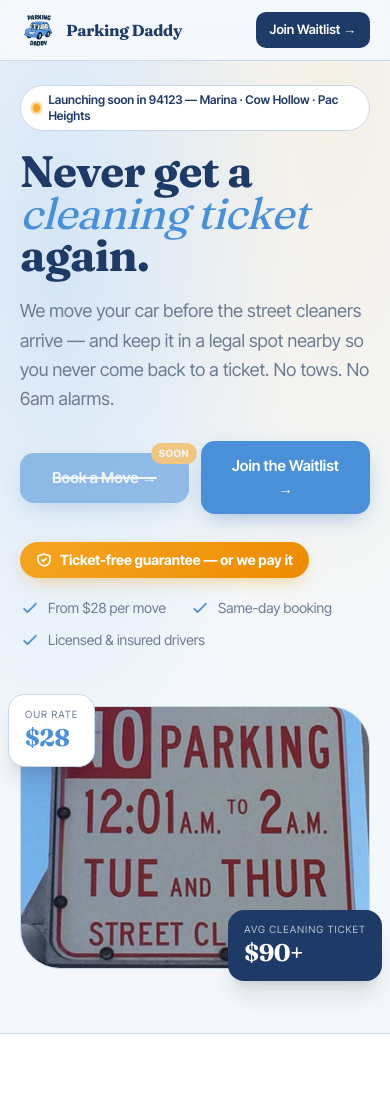
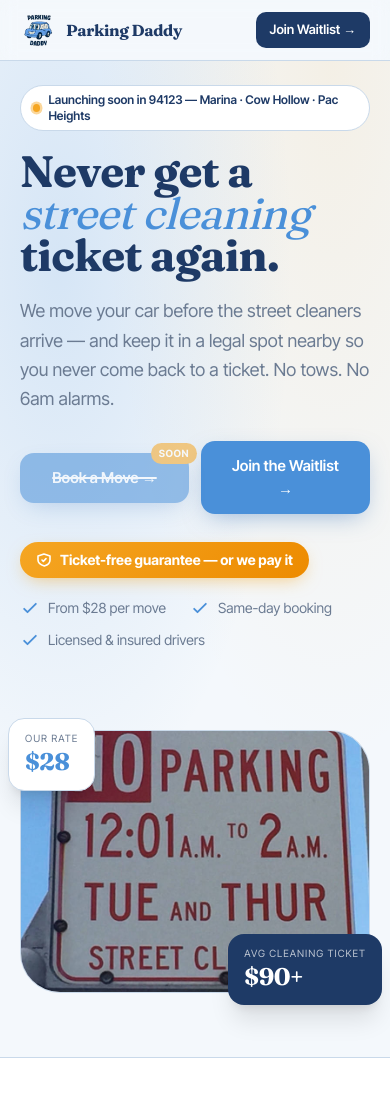
Before and after one commit to busdaddy/parkingdaddy, a website: page index.html in a window 390 px wide. Shown: the top 1095 px of the page. Drawn offline with nearby package versions, Linux system fonts and the light colour scheme.

Commit message:
Hero street cleaning headline + more mobile spacing above sign

```diff
--- a/index.html
+++ b/index.html
@@ -128,8 +128,8 @@
       </div>
       <h1 class="display text-[44px] sm:text-[60px] md:text-[72px] leading-[0.95] font-bold text-[var(--ink)] mb-5">
         Never get a<br/>
-        <em class="italic font-normal text-[var(--brand)]">cleaning ticket</em><br/>
-        again.
+        <em class="italic font-normal text-[var(--brand)]">street cleaning</em><br/>
+        ticket again.
       </h1>
       <p class="text-lg text-[var(--muted)] mb-7 max-w-lg leading-relaxed">
         We move your car before the street cleaners arrive — and keep it in a legal spot nearby so you never come back to a ticket. No tows. No 6am alarms.
@@ -152,7 +152,7 @@
       </div>
     </div>
 
-    <div class="md:col-span-5 relative mt-6 md:mt-0">
+    <div class="md:col-span-5 relative mt-12 md:mt-0">
       <div class="aspect-[4/3] md:aspect-square max-w-md mx-auto relative">
         <div class="absolute inset-0 rounded-[40px] bg-gradient-to-br from-[var(--brand-soft)] to-white border border-[var(--line)] overflow-hidden">
           <img src="street-cleaning-sign.jpg" alt="SF street cleaning No Parking sign" class="w-full h-full object-cover" />
```
